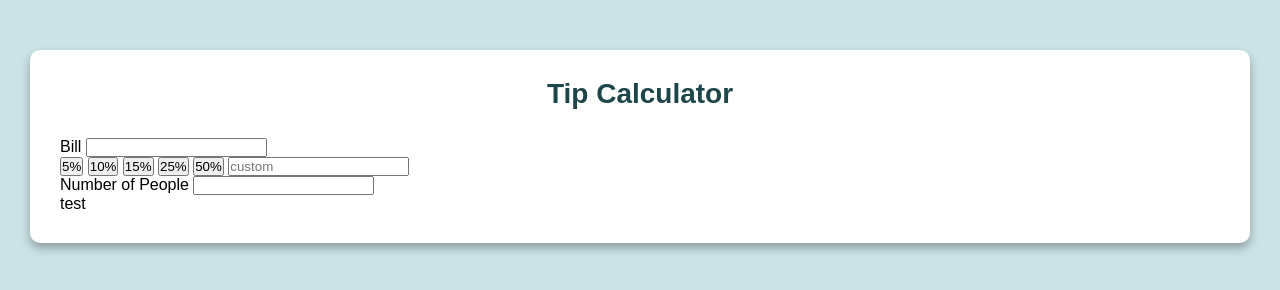
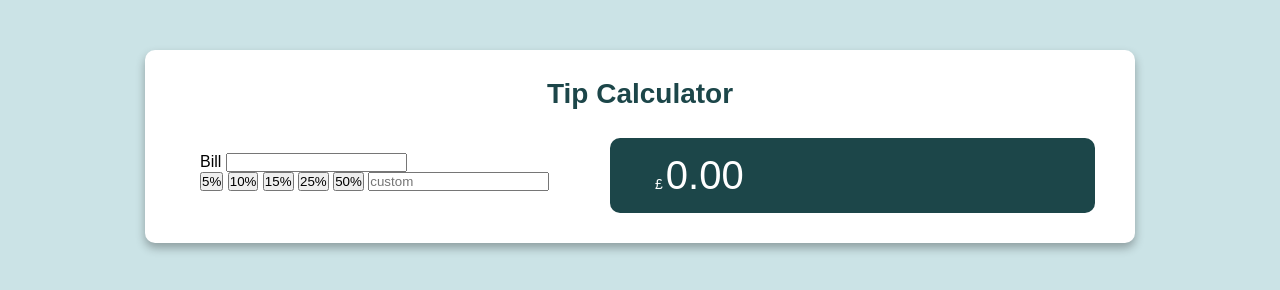
Before and after one commit to Chloe-O/tip-calculator, a plain HTML site: page index.html in a window 1280 px wide. Drawn offline with Linux system fonts and the light colour scheme.

Commit message:
further styling added

```diff
--- a/app.js
+++ b/app.js
@@ -2,9 +2,7 @@ let tipBtns = document.getElementsByClassName("tip-btn");
 let selectTip = document.getElementById("selectTip");
 let customTip = document.getElementById("customTipInput");
 let billInput = document.getElementById("billInput");
-let partySize = document.getElementById("partySize");
-
-let testBox = document.getElementById("test-box");
+let displayTotal = document.getElementById("displayTotal");
 
 let selectTipAmount;
 let customTipAmount;
@@ -15,7 +13,7 @@ function checkTipByClick() {
     if (e.target.classList.contains("tip-btn")) {
       selectTipAmount = e.target.value;
       customTip.value = "";
-    }
+    };
   });
 }
 
--- a/index.html
+++ b/index.html
@@ -22,12 +22,10 @@
               <button class="tip-btn" type="button" value="50">50%</button>
               <input id="customTipInput" type="number" placeholder="custom" />
             </div>
-            <label for="num-of-people">Number of People</label>
-            <input type="number" name="num-of-people" id="partySize" />
           </form>
         </div>
         <div class="right">
-            <p id="test-box">test</p>
+            <p id="displayTotal">0.00</p>
         </div>
       </div>
     </div>
--- a/style.scss
+++ b/style.scss
@@ -21,11 +21,13 @@ body {
 }
 
 #container {
-  margin: 50px 30px 30px 30px;
-  padding: 30px;
+  margin: 50px auto 30px;
+  padding: 30px 40px;
   background: #fff;
   box-shadow: 0 5px 10px rgba(#000, 0.3);
   border-radius: 10px;
+  max-width: 990px;
+  width: 90%;
 
   h1 {
     text-align: center;
@@ -36,12 +38,39 @@ body {
   }
 
   .form-wrap {
+    display: flex;
+    align-items: flex-start;
+    align-items: stretch;
+    flex-wrap: wrap;
+
+    .left,
+    .right {
+      flex: 1 1 0px;
+      min-width: 300px;
+    }
+
     .left {
-
+      padding: 15px;
+      flex: 1 1 0px;
     }
 
     .right {
+      background: $primary;
+      border-radius: 10px;
+      padding: 15px 45px;
+      #displayTotal {
+        display: block;
+        color: #fff;
+        position: relative;
+        font-size: 40px;
 
+        &:before {
+          position: relative;
+          content: "£";
+          font-size: 14px;
+          margin: 0 3px 0 0;
+        }
+      }
     }
   }
 }
```
Also changed, not shown: style.css, 1 other file.
